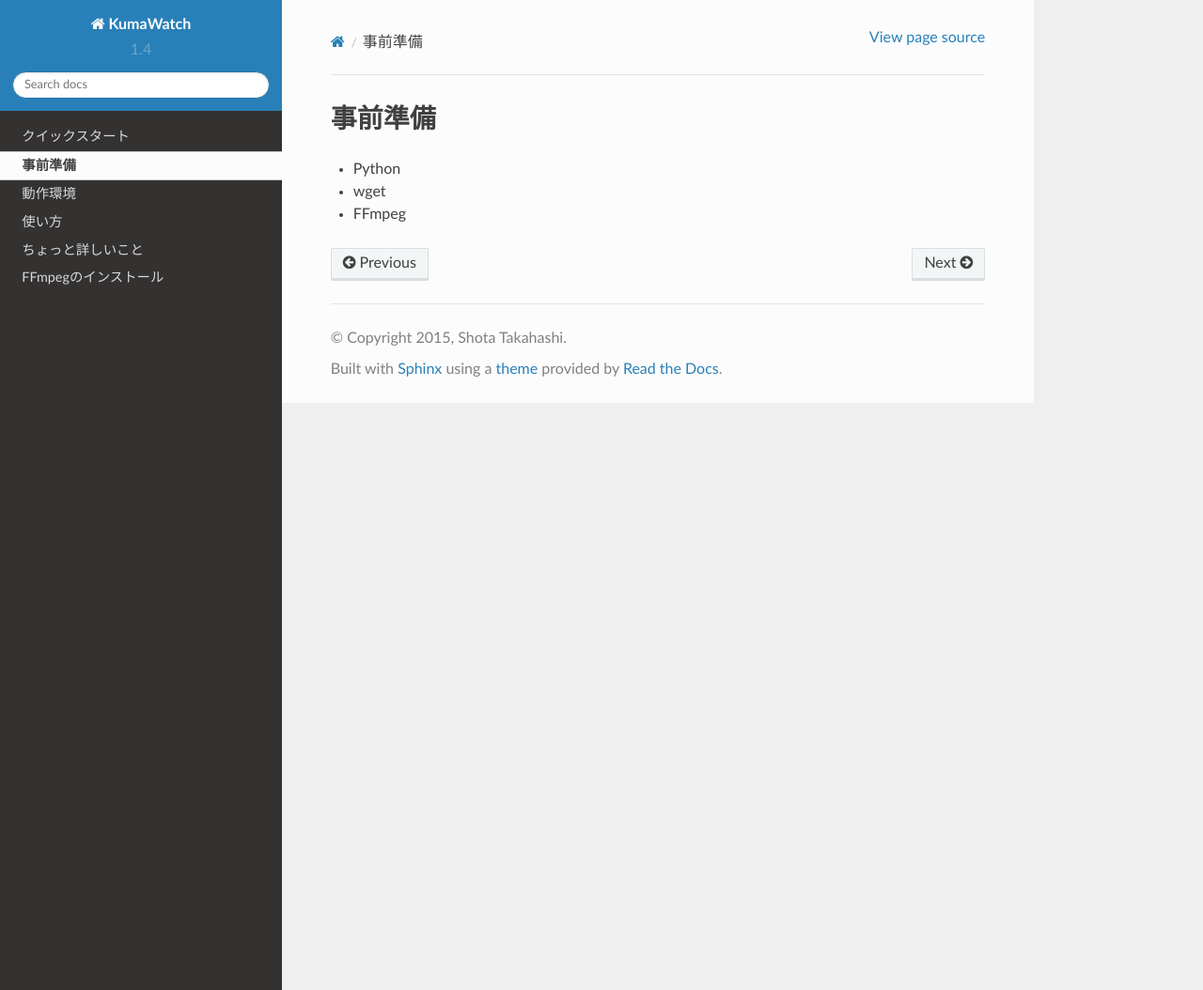
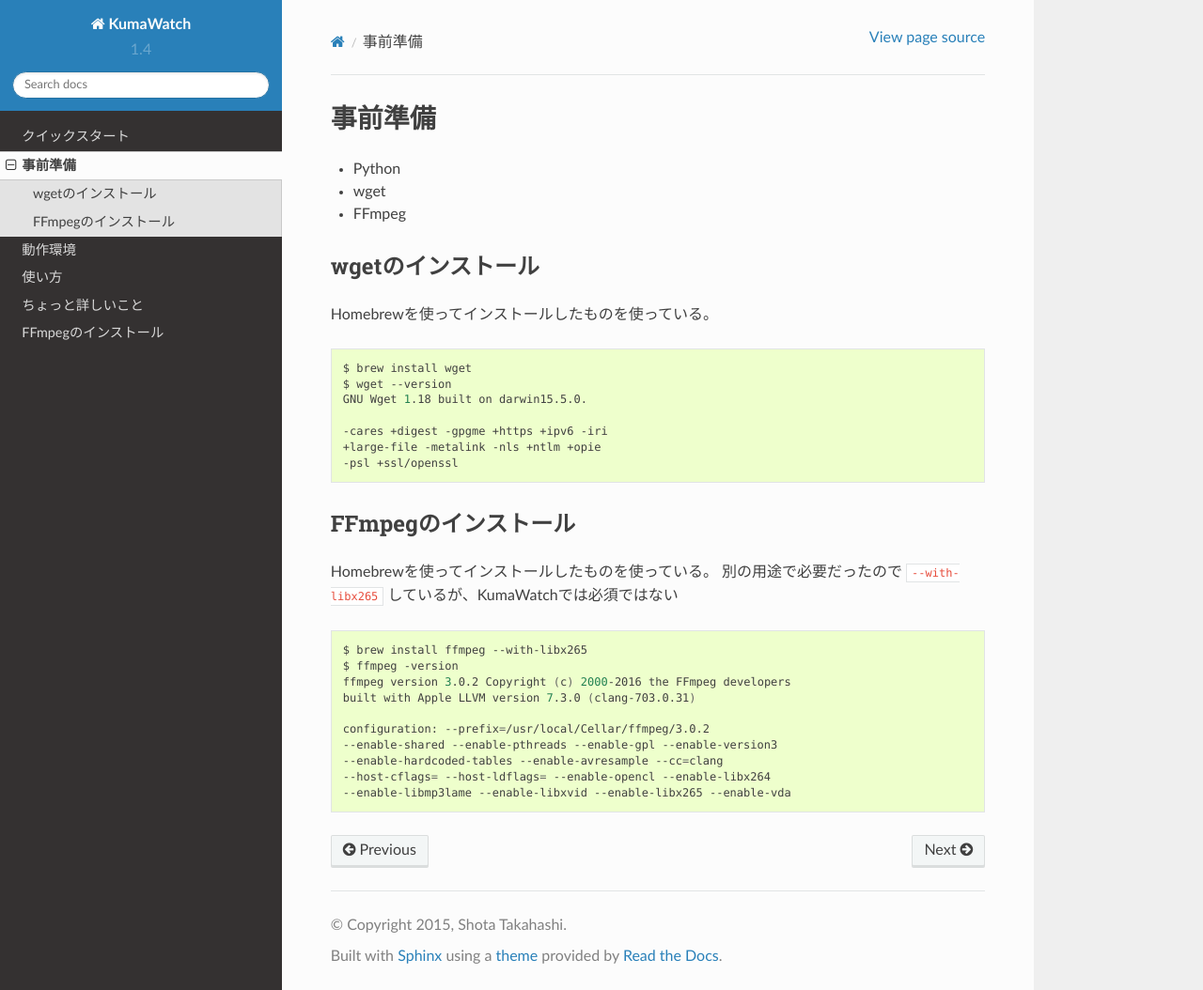
Before and after one commit to shotakaha/QwatchCapture, a Sphinx documentation site: the page built from docs/source/prerequisites.rst, in a window 1280 px wide and 1054 px high. Shown: the whole window at 94% size. Built offline with Sphinx 7.4.7 and the Read the Docs theme 2.0.0, drawn with Linux system fonts in a browser that asks for light colours.

Commit message:
Add 必要なもの

```diff
--- a/docs/source/prerequisites.rst
+++ b/docs/source/prerequisites.rst
@@ -5,3 +5,39 @@
 * Python
 * wget
 * FFmpeg
+
+
+wgetのインストール
+==================================================
+
+Homebrewを使ってインストールしたものを使っている。
+
+.. code:: bash
+
+   $ brew install wget
+   $ wget --version
+   GNU Wget 1.18 built on darwin15.5.0.
+
+   -cares +digest -gpgme +https +ipv6 -iri
+   +large-file -metalink -nls +ntlm +opie
+   -psl +ssl/openssl
+
+
+FFmpegのインストール
+==================================================
+
+Homebrewを使ってインストールしたものを使っている。
+別の用途で必要だったので ``--with-libx265`` しているが、KumaWatchでは必須ではない
+
+.. code:: bash
+
+   $ brew install ffmpeg --with-libx265
+   $ ffmpeg -version
+   ffmpeg version 3.0.2 Copyright (c) 2000-2016 the FFmpeg developers
+   built with Apple LLVM version 7.3.0 (clang-703.0.31)
+
+   configuration: --prefix=/usr/local/Cellar/ffmpeg/3.0.2
+   --enable-shared --enable-pthreads --enable-gpl --enable-version3
+   --enable-hardcoded-tables --enable-avresample --cc=clang
+   --host-cflags= --host-ldflags= --enable-opencl --enable-libx264
+   --enable-libmp3lame --enable-libxvid --enable-libx265 --enable-vda
```
